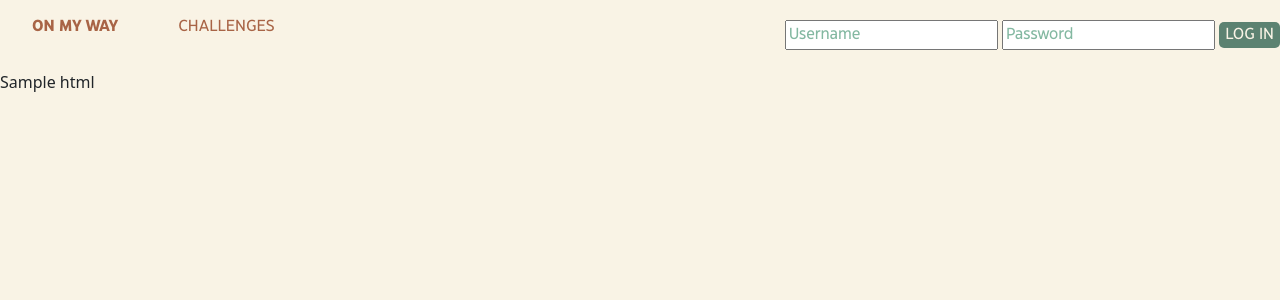
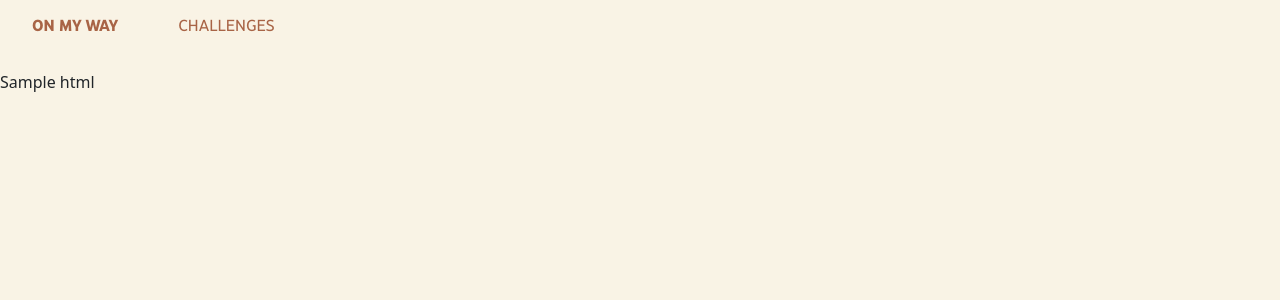
Before and after one commit to way-seoul/on-my-way, a PHP site: template view/template.php in a window 1280 px wide. Shown: the top 300 px of the page. Run offline with PHP 8.4, Linux system fonts and the light colour scheme; the template is opened without the code that fills it: most values are stand-ins (such as "Sample title", 1, 10 or a date in 2020); some libraries are stand-ins or nearby versions.

Commit message:
removed the login form in the header

```diff
--- a/view/header.php
+++ b/view/header.php
@@ -16,13 +16,7 @@
             <?php endif ?>
         </ul>
     </nav>
-    <?php if(!isset($_SESSION['user'])){?>
-        <form method="POST" action="<?= LOGIN_PATH ?>">
-            <input class="username_header" type="text" name="username_header" placeholder="Username" required>
-            <input class="password_header" type="password" name="password_header" placeholder="Password" required>
-            <button id="login_button_header" name="login_button_header">LOG IN</button>
-        </form>
-    <?php }else if(isset($_SESSION['user']) && !isset($_POST['log_out'])){ ?>
+    <?php if(isset($_SESSION['user']) && !isset($_POST['log_out'])){ ?>
         <div>
             <div style="position: relative; margin-right: 20px;">
                 <input type="checkbox" id="profile_toggle">
--- a/view/listChallengesView.php
+++ b/view/listChallengesView.php
@@ -76,9 +76,6 @@ ob_start();
 
     </div>
 </div>
-<div id="map"></div>
-
-
 
 <?php
     $html = ob_get_clean(); // give the code into a variable
```
Lines whose indentation alone changed are shown as unchanged.
